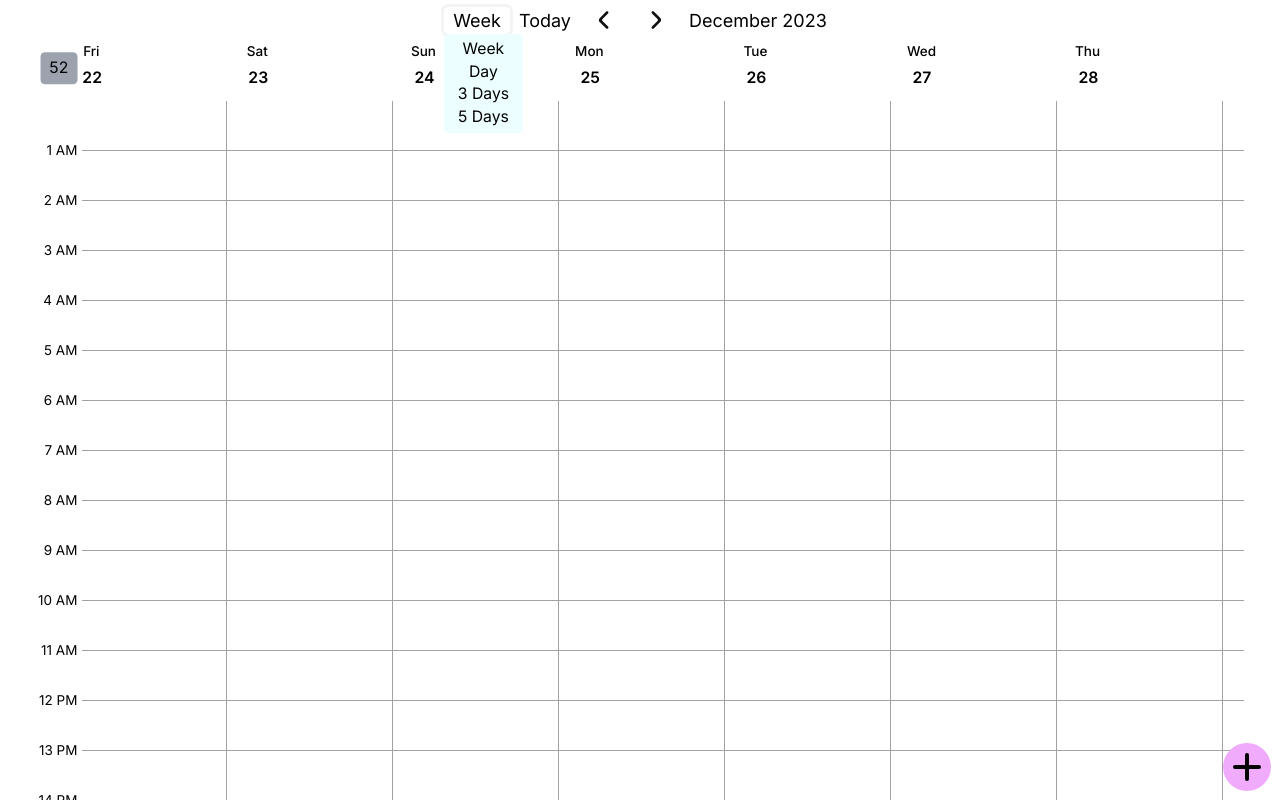
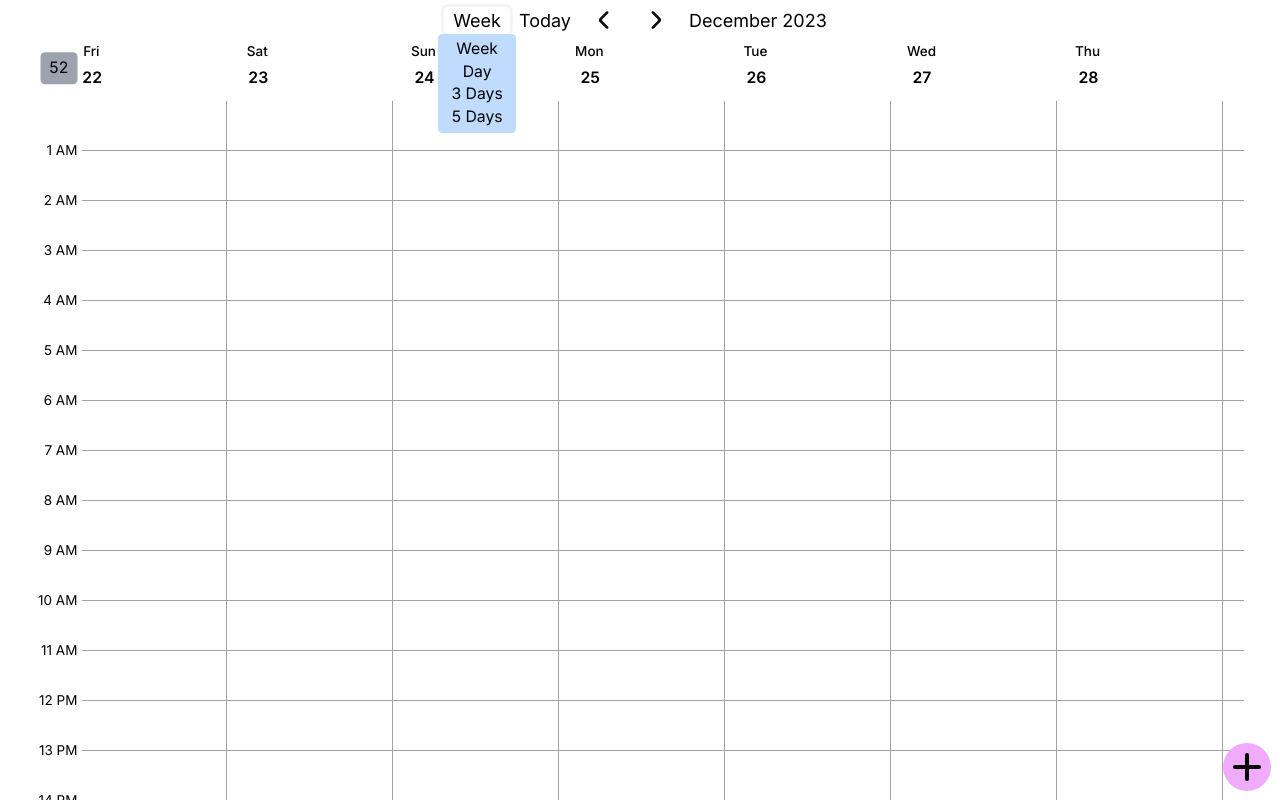
Before and after one commit to Pear-sudo/time, a Next.js app: page / in a window 1280 px wide. Both pictures are taken after a click on the button "Week". Built offline with nearby package versions, Linux system fonts and the light colour scheme.

Commit message:
refactor the old dayCount.tsx
make it use the dropdown widget rather than implementing the dropdown function itself

```diff
--- a/src/app/elements/dayCount.tsx
+++ b/src/app/elements/dayCount.tsx
@@ -1,6 +1,7 @@
 import React, {JSX, useState} from "react";
 import {Theme} from "@/app/theme";
 import {Choices} from "@/app/elements/ui/choices";
+import {Dropdown} from "@/app/elements/ui/dropdown";
 
 export function DayCount(prop: {
     onChange: (count: number) => void
@@ -25,15 +26,17 @@ export function DayCount(prop: {
         prop.onChange(choicesN[index])
     }
 
+    const parent = (
+        <button className={`${Theme.button} h-full`} onClick={onClick}>
+            {choices[index]}
+        </button>
+    )
+
+    const child = (
+        <Choices elements={choices} onIndexUpdate={onIndexUpdate}/>
+    )
+
     return (
-        <div className={'h-full relative'}>
-            <button className={`${Theme.button} h-full`} onClick={onClick}>
-                {choices[index]}
-            </button>
-            {/* don't apply transform here, it will mess up z index in Choices */}
-            <div className={'absolute top-full left-0 w-fit'}>
-                <Choices elements={choices} onIndexUpdate={onIndexUpdate} visible={visible}/>
-            </div>
-        </div>
+        <Dropdown parent={parent} child={child} show={visible} onCancel={() => updateVisible(!visible)}/>
     )
 }
--- a/src/app/elements/ui/choices.tsx
+++ b/src/app/elements/ui/choices.tsx
@@ -3,20 +3,14 @@ import {Theme} from "@/app/theme";
 
 export function Choices(prop: {
     elements: string[],
-    onIndexUpdate: (index: number) => void,
-    visible: boolean
+    onIndexUpdate: (index: number) => void
 }): JSX.Element {
     const elementsDivs: JSX.Element[] = []
-    let visible = prop.visible
 
     function onClick(index: number) {
         return (event: React.UIEvent<HTMLButtonElement>) => {
             prop.onIndexUpdate(index)
         }
-    }
-
-    function onCancel() {
-        prop.onIndexUpdate(-1)
     }
 
     for (let i = 0; i < prop.elements.length; i++) {
@@ -31,11 +25,8 @@ export function Choices(prop: {
 
     return (
         <div
-            className={`z-50 relative bg-cyan-50 rounded p-1 flex flex-col w-fit ${visible ? 'visible' : 'invisible'}`}>
+            className={`p-1 flex flex-col w-fit`}>
             {elementsDivs}
-            <div className={'z-40 fixed'}
-                 style={{width: '200vw', height: '200vh', left: '-100vw', top: '-100vh'}} onClick={onCancel}>
-            </div>
         </div>
     )
 }
```
